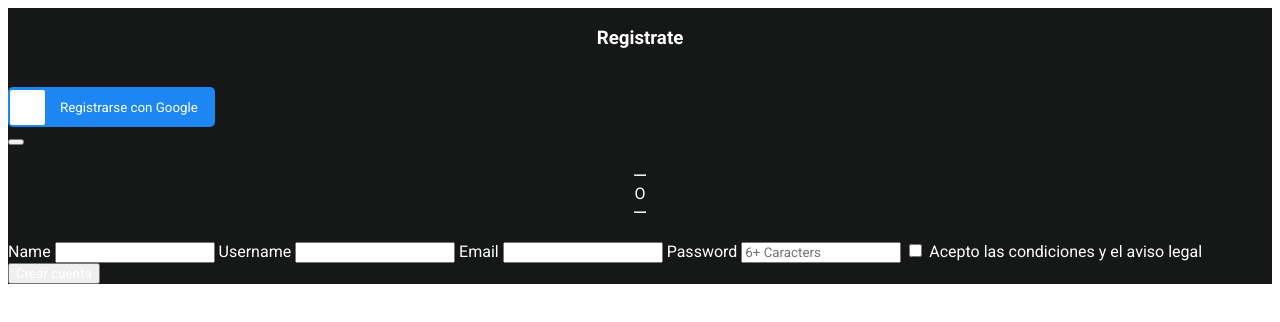
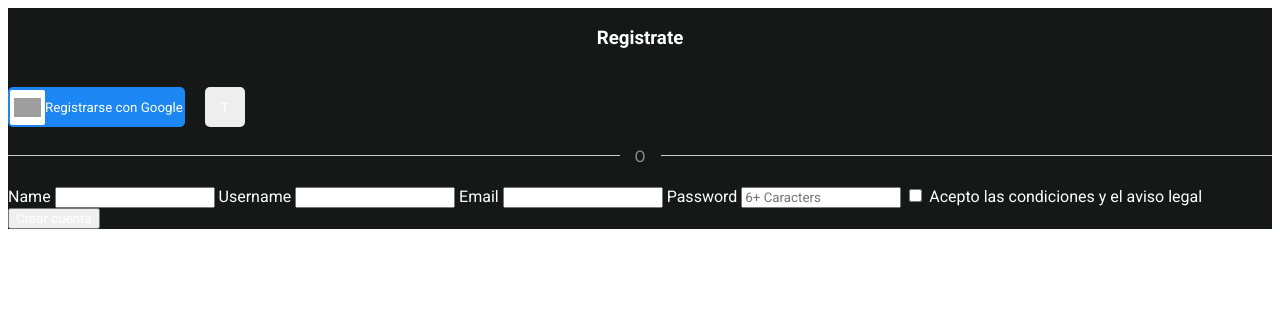
Before and after one commit to Cosifran/frontend, a plain HTML site: page forulario/login.html in a window 1280 px wide. Drawn offline with Linux system fonts and the light colour scheme; grey boxes are pictures that could not be loaded.

Commit message:
Realizando el login

```diff
--- a/forulario/login.css
+++ b/forulario/login.css
@@ -15,6 +15,8 @@
 }
 .buttons{
     align-self: flex-start;
+    display: flex;
+    gap: 20px;
 }
 .google-btn{
     display: flex;
@@ -28,7 +30,6 @@
     align-self: flex-start;
 }
 .google-btn span {
-    padding: 15px;
     font-weight: 500;
 }
 .google-btn picture {
@@ -36,7 +37,49 @@
     height: 35px;
     background-color: white;
     border-radius: 2px;
+    display: flex;
+    align-items: center;
+    justify-content: center;
 }
 .google-btn:hover{
     opacity: 0.75;
 }
+
+.google-btn picture img{
+    width: 75%;
+}
+
+.twiter-btn{
+    color: #bbb;
+    background-color: #eee;
+    border: none;
+    width: 40px;
+    border-radius: 5px;
+    cursor: pointer;
+}
+
+.twiter-btn:hover{
+    opacity: 0.75;
+}
+
+.twiter-btn span{
+    color: white;
+    font-weight: 500;
+    padding: 15px;
+}
+
+.separator{
+    display: flex;
+    width: 100%;
+    gap: 15px;
+}
+
+.separator hr{
+    flex-grow: 1;
+    border: none;
+    border-top: 1px solid #ccc;
+}
+
+.separator span{
+    color: #8b8b8b;
+}
--- a/forulario/login.html
+++ b/forulario/login.html
@@ -11,14 +11,22 @@
     <div class="container">
       <h3>Registrate</h3>
       <div class="buttons">
+
         <button class="google-btn">
-          <picture></picture>
+          <picture>
+            <img src="https://freesvg.org/img/1534129544.png" alt="google-logo">
+          </picture>
           <span>Registrarse con Google</span>
         </button>
+
         <button class="twiter-btn">
-          <picture></picture>
+          <picture>
+            T
+          </picture>
         </button>
+
       </div>
+
       <div class="separator">
         <hr />
         <span>O</span>
```
